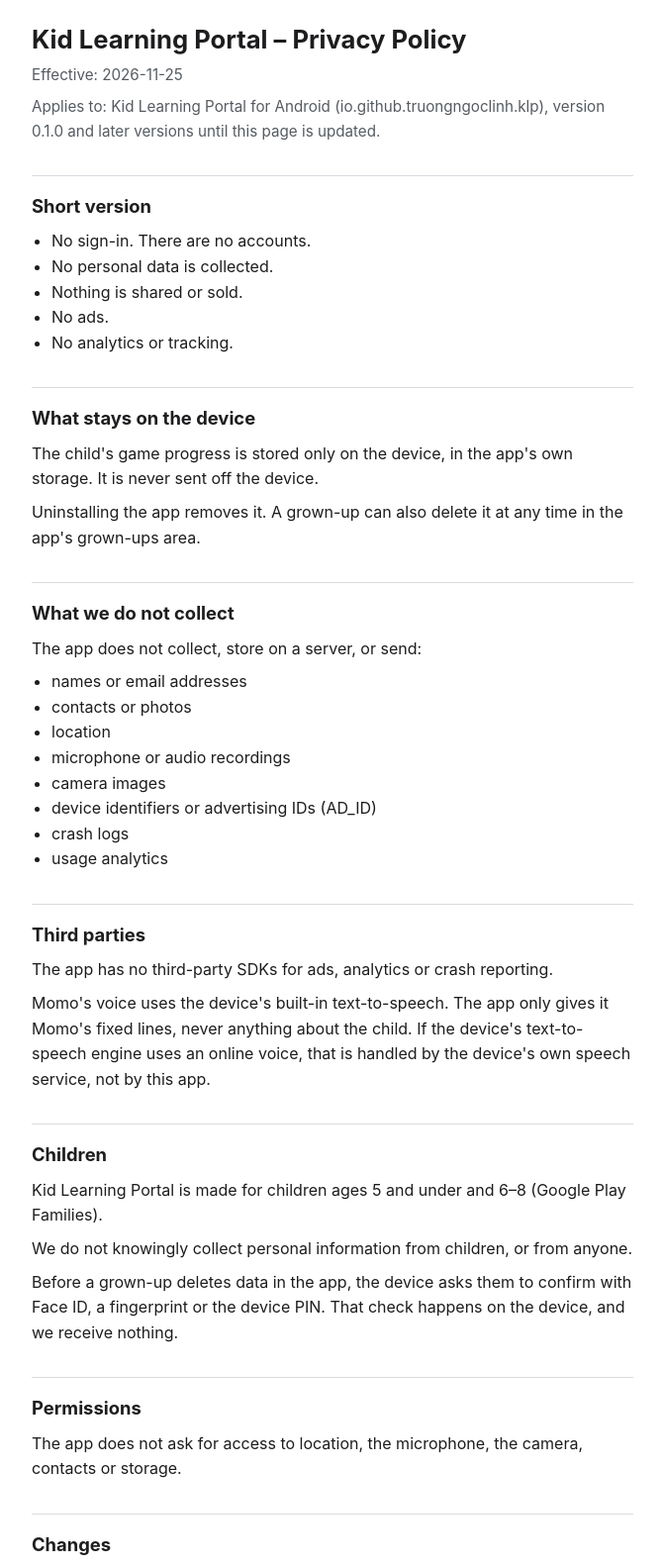
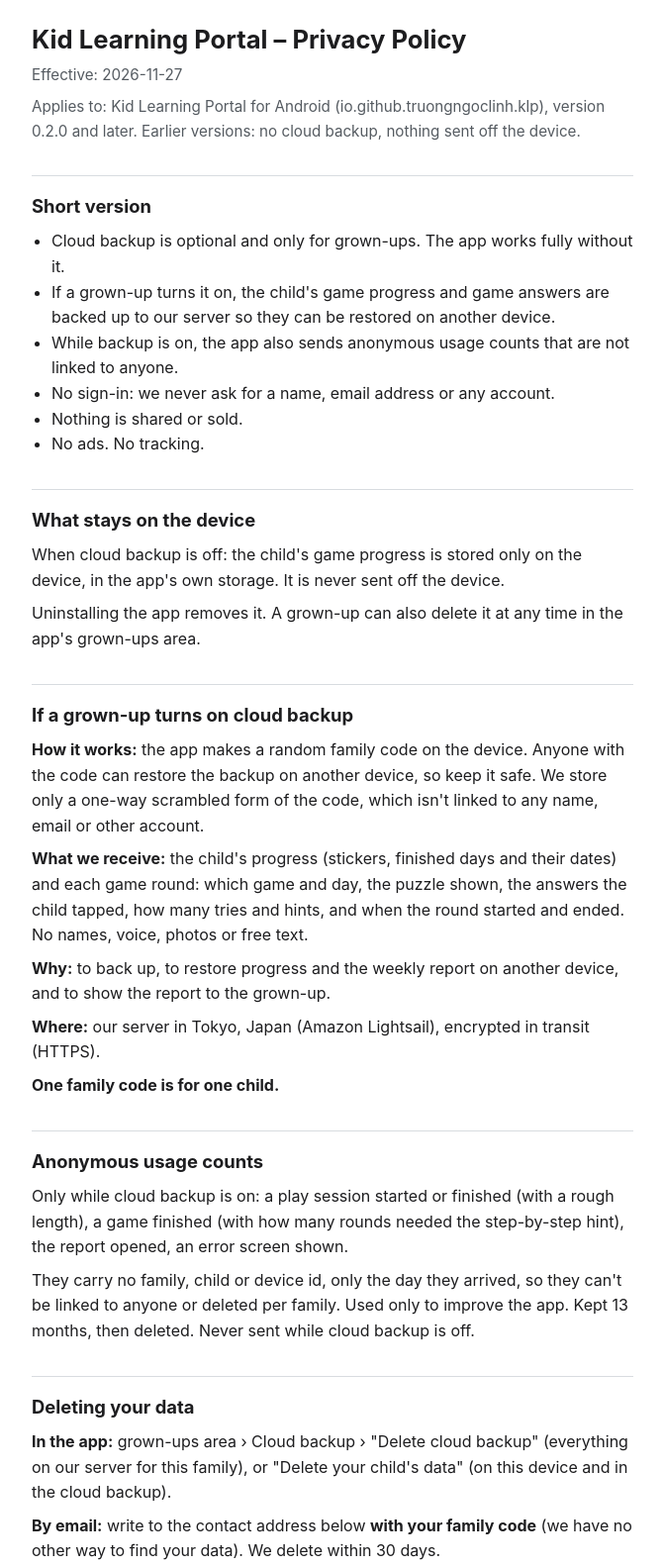
Before and after one commit to truongngoclinh/klp-privacy, a plain HTML site: page index.html in a window 1280 px wide. Shown: the top 1583 px of the page at 99% size, without its empty margins (304-975 px from the left). Drawn offline with Linux system fonts and the light colour scheme.

Commit message:
KLP-533: privacy page for cloud backup (design §10.1), effective 2026-11-27
- DevOps (devops-engineer)

Co-Authored-By: Claude Opus 5.5 <noreply@anthropic.com>

```diff
--- a/index.html
+++ b/index.html
@@ -27,24 +27,41 @@
 <main>
 
 <h1>Kid Learning Portal – Privacy Policy</h1>
-<p class="meta">Effective: 2026-11-25</p>
-<p class="meta">Applies to: Kid Learning Portal for Android (io.github.truongngoclinh.klp), version 0.1.0 and later versions until this page is updated.</p>
+<p class="meta">Effective: 2026-11-27</p>
+<p class="meta">Applies to: Kid Learning Portal for Android (io.github.truongngoclinh.klp), version 0.2.0 and later. Earlier versions: no cloud backup, nothing sent off the device.</p>
 
 <h2>Short version</h2>
 <ul>
-  <li>No sign-in. There are no accounts.</li>
-  <li>No personal data is collected.</li>
+  <li>Cloud backup is optional and only for grown-ups. The app works fully without it.</li>
+  <li>If a grown-up turns it on, the child's game progress and game answers are backed up to our server so they can be restored on another device.</li>
+  <li>While backup is on, the app also sends anonymous usage counts that are not linked to anyone.</li>
+  <li>No sign-in: we never ask for a name, email address or any account.</li>
   <li>Nothing is shared or sold.</li>
-  <li>No ads.</li>
-  <li>No analytics or tracking.</li>
+  <li>No ads. No tracking.</li>
 </ul>
 
 <h2>What stays on the device</h2>
-<p>The child's game progress is stored only on the device, in the app's own storage. It is never sent off the device.</p>
+<p>When cloud backup is off: the child's game progress is stored only on the device, in the app's own storage. It is never sent off the device.</p>
 <p>Uninstalling the app removes it. A grown-up can also delete it at any time in the app's grown-ups area.</p>
 
+<h2>If a grown-up turns on cloud backup</h2>
+<p><strong>How it works:</strong> the app makes a random family code on the device. Anyone with the code can restore the backup on another device, so keep it safe. We store only a one-way scrambled form of the code, which isn't linked to any name, email or other account.</p>
+<p><strong>What we receive:</strong> the child's progress (stickers, finished days and their dates) and each game round: which game and day, the puzzle shown, the answers the child tapped, how many tries and hints, and when the round started and ended. No names, voice, photos or free text.</p>
+<p><strong>Why:</strong> to back up, to restore progress and the weekly report on another device, and to show the report to the grown-up.</p>
+<p><strong>Where:</strong> our server in Tokyo, Japan (Amazon Lightsail), encrypted in transit (HTTPS).</p>
+<p><strong>One family code is for one child.</strong></p>
+
+<h2>Anonymous usage counts</h2>
+<p>Only while cloud backup is on: a play session started or finished (with a rough length), a game finished (with how many rounds needed the step-by-step hint), the report opened, an error screen shown.</p>
+<p>They carry no family, child or device id, only the day they arrived, so they can't be linked to anyone or deleted per family. Used only to improve the app. Kept 13 months, then deleted. Never sent while cloud backup is off.</p>
+
+<h2 id="delete">Deleting your data</h2>
+<p><strong>In the app:</strong> grown-ups area › Cloud backup › "Delete cloud backup" (everything on our server for this family), or "Delete your child's data" (on this device and in the cloud backup).</p>
+<p><strong>By email:</strong> write to the contact address below <strong>with your family code</strong> (we have no other way to find your data). We delete within 30 days.</p>
+<p><strong>How long we keep it:</strong> until a grown-up deletes it. Server backups are overwritten within 14 days. If the family code is lost on every device, we can't find or return the backup, but the copy on each device stays.</p>
+
 <h2>What we do not collect</h2>
-<p>The app does not collect, store on a server, or send:</p>
+<p>We never collect:</p>
 <ul>
   <li>names or email addresses</li>
   <li>contacts or photos</li>
@@ -53,16 +70,15 @@
   <li>camera images</li>
   <li>device identifiers or advertising IDs (AD_ID)</li>
   <li>crash logs</li>
-  <li>usage analytics</li>
 </ul>
 
 <h2>Third parties</h2>
-<p>The app has no third-party SDKs for ads, analytics or crash reporting.</p>
-<p>Momo's voice uses the device's built-in text-to-speech. The app only gives it Momo's fixed lines, never anything about the child. If the device's text-to-speech engine uses an online voice, that is handled by the device's own speech service, not by this app.</p>
+<p>The app has no SDKs for sign-in, ads, analytics or crash reporting.</p>
+<p>Momo's voice is recorded clips shipped inside the app; the device's text-to-speech is used only if a clip is missing. The app only gives it Momo's fixed lines, never anything about the child.</p>
 
 <h2>Children</h2>
 <p>Kid Learning Portal is made for children ages 5 and under and 6–8 (Google Play Families).</p>
-<p>We do not knowingly collect personal information from children, or from anyone.</p>
+<p>Cloud backup is behind a grown-ups gate and is meant for parents; the child never sees it. We collect the child's game progress and answers only after a grown-up turns it on, and only to back them up and show the report.</p>
 <p>Before a grown-up deletes data in the app, the device asks them to confirm with Face ID, a fingerprint or the device PIN. That check happens on the device, and we receive nothing.</p>
 
 <h2>Permissions</h2>
```
